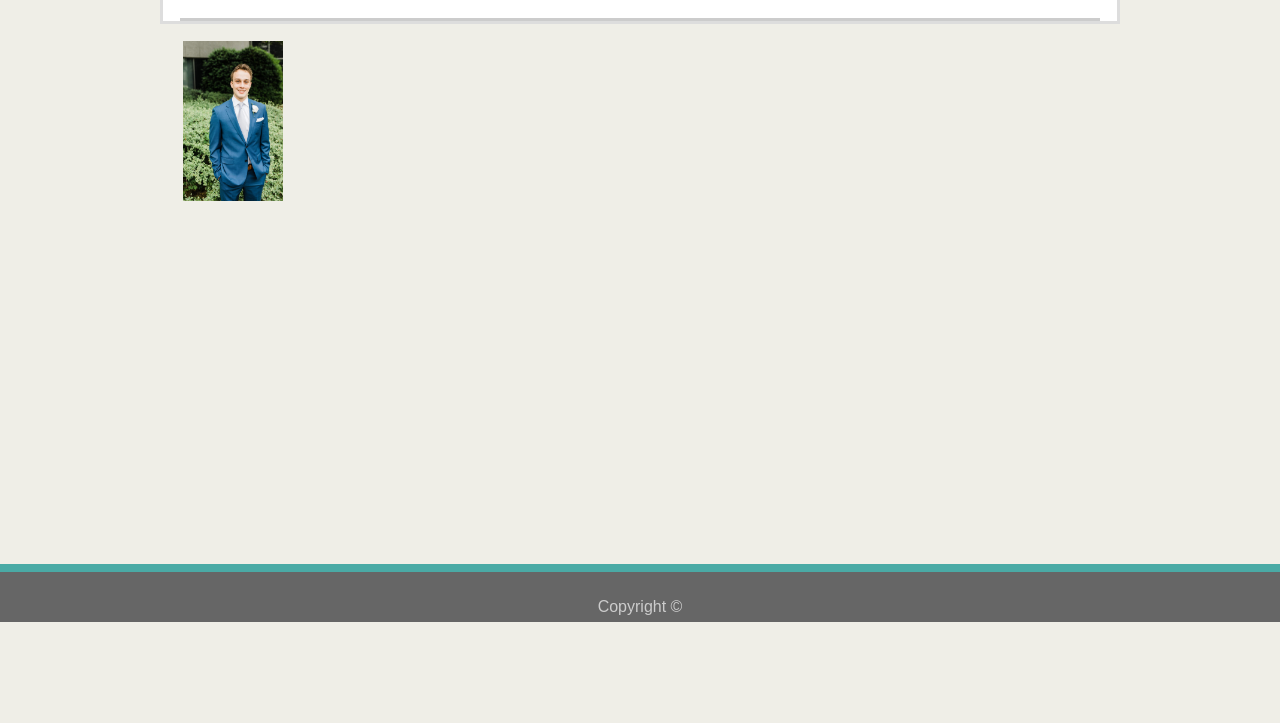
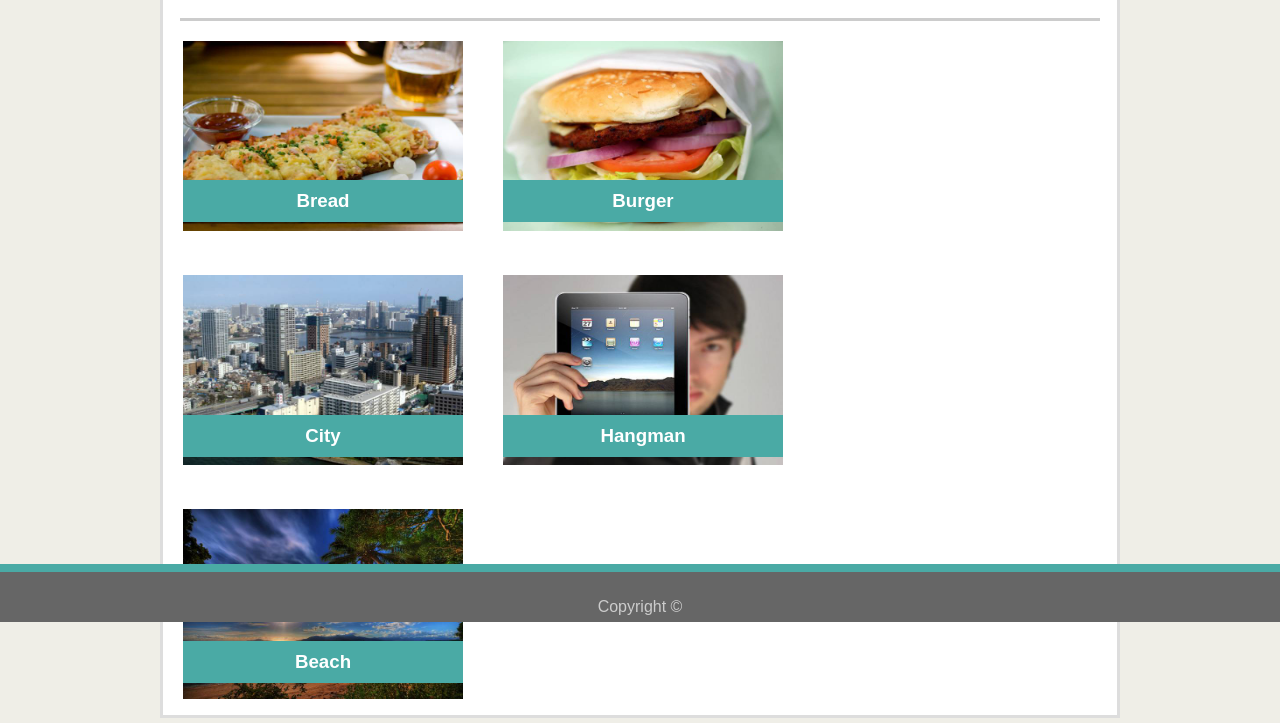
Before and after one commit to benclark1110/Basic-Portfolio, a plain HTML site: page portfolio.html in a window 1280 px wide. Shown: the part 178-901 px from the top of the page. Before the commit the page ends 800 px from the top, so only its background shows below. Drawn offline with Linux system fonts and the light colour scheme.

Commit message:
Good place.  Only minor improvements left

```diff
--- a/assets/css/style.css
+++ b/assets/css/style.css
@@ -117,3 +117,45 @@ input{
     width: 895px; /*Why does this line work*/
     height: 80px;
   }
+
+  /*Portfolio Specific*/
+#firstRow, #secondRow{
+    position: relative;
+}
+
+#bread, #burger, #city, #hangman, #beach{
+    float: left;
+    padding: 20px;
+}
+
+#portfolioMainContent{
+    clear: both;
+    width: 954px;
+    height: 780px;
+    margin-left: auto;
+    margin-right: auto;
+    background: #ffffff;
+    margin-top: 30px;
+    border: 3px solid #dddddd
+}
+
+#portfolioMainContent h3{
+    position: absolute;
+    text-align: center;
+    width: 240px;
+    background-color: #4aaaa5;
+    color: white;
+    padding: 10px 20px 10px 20px;
+}
+
+#firstRow h3{
+    top: 140px;
+}
+
+#secondRow h3{
+    top: 375px;
+}
+
+#thirdRow h3{
+    top: 800px;
+}
--- a/portfolio.html
+++ b/portfolio.html
@@ -5,49 +5,61 @@
     <meta name="viewport" content="width=device-width, initial-scale=1.0">
     <meta http-equiv="X-UA-Compatible" content="ie=edge">
     <link rel="stylesheet" type="text/css" href="assets/css/style.css">
-    <title>Portfolio</title>
+    <title>About Me</title>
 </head>
 <body>
 
     <!--Common Header-->
 
     <header>
-
         <div id="headerContent">
-
             <h1>Benjamin Clark</h1>
-
             <a href="contact.html"><h2>Contact</h2></a>
-
             <a href="portfolio.html"><h2>Portfolio</h2></a>
-
             <a href="index.html"><h2>About</h2></a>
-
         </div>
-
     </header>
 
     <!--About Me Section-->
 
-     <div id="mainContent">
-
+    <div id="portfolioMainContent">
         <h1 id="contentHeader">Portfolio</h1>
-
         <hr>
 
-
-                <div id="pic">
-
-                    <img src="assets/images/FB_IMG_1548643254503.jpg" alt="Benjamin Clark" width="100" height="160"/>
-
+        <div id="firstRow">
+            <div id="bread">
+                <img src="assets/images/Bread.jpg" alt="Bread" width="280" height="190"/>
+                <h3>Bread</h3>
+            </div>
+            <div id="burger">
+                <img src="assets/images/Burger.jpg" alt="Burger" width="280" height="190"/>
+                <h3>Burger</h3>
+            </div>
         </div>
 
+        <div id="secondRow">
+                <div id="city">
+                <img src="assets/images/City.jpg" alt="City" width="280" height="190"/>
+                <h3>City</h3>
+            </div>
 
+            <div id="hangman">
+                <img src="assets/images/Hangman.jpg" alt="Hangman" width="280" height="190"/>
+                <h3>Hangman</h3>
+            </div>
+        </div>
 
+        <div id="thirdRow">
+            <div id="beach">
+                <img src="assets/images/Beach.jpg" alt="Beach" width="280" height="190"/>
+                <h3>Beach</h3>
+            </div>
+        </div>
 
     </div>
 
     <!--Common Footer-->
+
     <footer align="center">
 
         Copyright &copy;
```
Also changed, not shown: contact.html (+0 -17 lines), index.html (+1 -17 lines), assets/images/Beach.jpg (added), assets/images/Bread.jpg (added), assets/images/City.jpg (added), assets/images/Hangman.jpg (added), assets/images/burger.jpg (added), 2 other files. Lines whose indentation alone changed are shown as unchanged.
